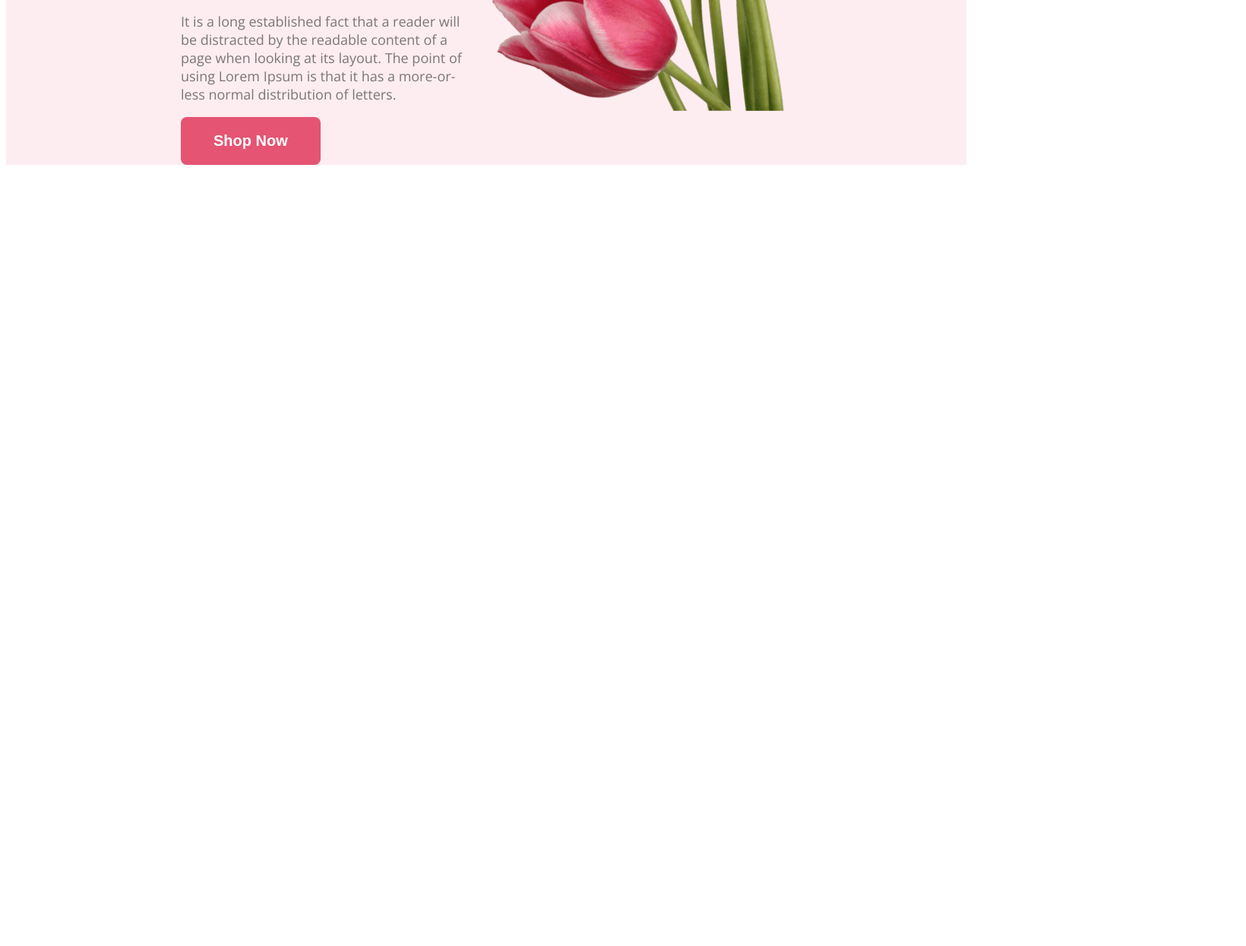
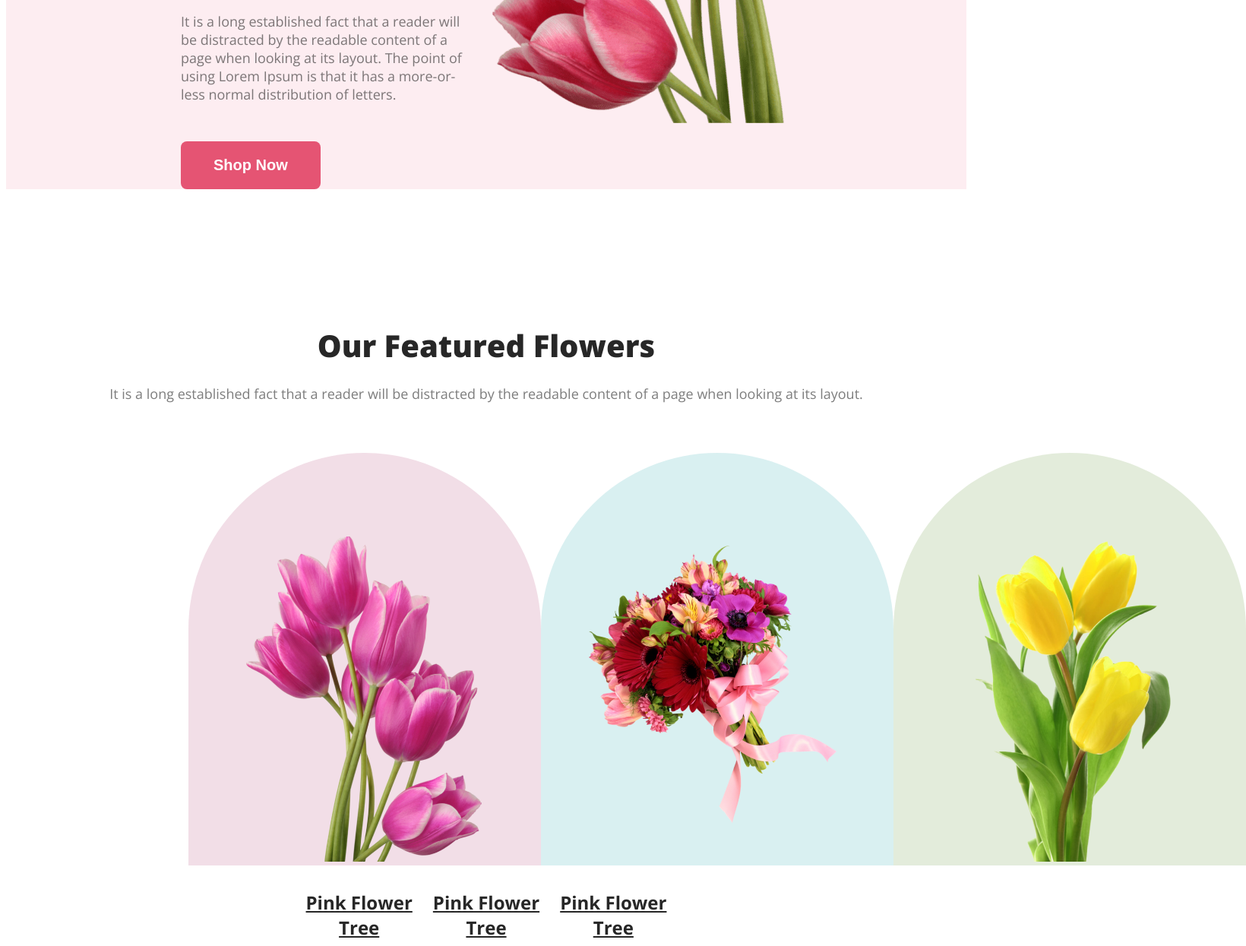
Before and after one commit to alrakib1/flower-shop-web, a plain HTML site: page index.html in a window 1280 px wide. Shown: the part 782-2027 px from the top of the page at 76% size, 1640 px wide, since content can reach past the window. Before the commit the page ends 1007 px from the top, so only its background shows below. Drawn offline with nearby package versions, Linux system fonts and the light colour scheme.

Commit message:
added featured flowers

```diff
--- a/index.html
+++ b/index.html
@@ -1,27 +1,58 @@
 <!DOCTYPE html>
 <html lang="en">
   <head>
-    <meta charset="UTF-8">
-    <meta name="viewport" content="width=device-width, initial-scale=1.0">
+    <meta charset="UTF-8" />
+    <meta name="viewport" content="width=device-width, initial-scale=1.0" />
     <title>Flower Shop</title>
-    <link rel="preconnect" href="https://fonts.googleapis.com">
-    <link rel="preconnect" href="https://fonts.gstatic.com" crossorigin>
-    <link href="https://fonts.googleapis.com/css2?family=Open+Sans:wght@400;700;800&display=swap" rel="stylesheet">
-    <link rel="stylesheet" href="./styles/flowershop.css">
+    <link rel="preconnect" href="https://fonts.googleapis.com" />
+    <link rel="preconnect" href="https://fonts.gstatic.com" crossorigin />
+    <link
+      href="https://fonts.googleapis.com/css2?family=Open+Sans:wght@400;700;800&display=swap"
+      rel="stylesheet"
+    />
+    <link rel="stylesheet" href="./styles/flowershop.css" />
   </head>
   <body>
     <header class="header">
       <div class="banner">
         <div class="banner-content">
-                <h1 class="banner-title">Let's make beautiful flowers a part of your life.</h1>
-                <p class="banner-description">It is a long established fact that a reader will be distracted by the readable content of a page when looking at its layout. The point of using Lorem Ipsum is that it has a more-or-less normal distribution of letters.</p>
+          <h1 class="banner-title">
+            Let's make beautiful flowers a part of your life.
+          </h1>
+          <p class="banner-description">
+            It is a long established fact that a reader will be distracted by
+            the readable content of a page when looking at its layout. The point
+            of using Lorem Ipsum is that it has a more-or-less normal
+            distribution of letters.
+          </p>
           <button class="btn-primary">Shop Now</button>
         </div>
-            <img class="banner-flower" src="./images/pngwing 10.png" alt="">
+        <img class="banner-flower" src="./images/pngwing 10.png" alt="" />
       </div>
     </header>
     <main>
-
+      <section>
+        <div class="section-content">
+            <h3 class="section-title">Our Featured Flowers</h3>
+            <p class="section-description">It is a long established fact that a reader will be distracted by the readable content of a page when looking at its layout.</p>
+        </div>
+        <div class="featured-flowers">
+          <div class="flowers-1">
+            <img src="./images/pngwing 6.png" alt="" />
+          </div>
+          <div class="flowers-2">
+            <img src="./images/pngwing 5.png" alt="" />
+          </div>
+          <div class="flowers-3">
+            <img src="./images/pngwing 7.png" alt="" />
+          </div>
+        </div>
+        <div class="flowers-name">
+            <div class="flowers-no">Pink Flower Tree</div>
+            <div class="flowers-no">Pink Flower Tree</div>
+            <div class="flowers-no">Pink Flower Tree</div>
+        </div>
+      </section>
     </main>
     <footer></footer>
   </body>
--- a/styles/flowershop.css
+++ b/styles/flowershop.css
@@ -10,6 +10,7 @@ body {
   border-radius: 8px;
   background-color: #e55473;
   border: 0;
+  margin-top: 32px;
 }
 /* header related styles */
 .header {
@@ -34,3 +35,60 @@ body {
   font-weight: 400;
   margin-top: 0px;
 }
+
+/* main section styles */
+
+.featured-flowers {
+  display: flex;
+  justify-content: space-between;
+  align-items: center;
+  gap: 24;
+  padding: 48px 240px 0px 240px;
+}
+.section-content {
+  text-align: center;
+  margin-top: 178px;
+}
+.section-title {
+  color: #272727;
+  text-align: center;
+  font-size: 40px;
+  font-weight: 800;
+  margin-bottom: 0;
+}
+.section-description {
+  color: rgba(39, 39, 39, 0.6);
+  text-align: center;
+  font-size: 18px;
+  font-weight: 400;
+  margin-top: 24px;
+}
+.flowers-1 {
+  border-radius: 300px 300px 0px 0px;
+  background-color: rgba(167, 33, 98, 0.15);
+  padding: 110px 78px 0px 76px;
+}
+.flowers-2 {
+  border-radius: 300px 300px 0px 0px;
+  background-color: rgba(5, 151, 160, 0.15);
+  padding: 117px 47px 51px 47px;
+}
+.flowers-3 {
+  border-radius: 300px 300px 0px 0px;
+  background: rgba(71, 125, 17, 0.15);
+  padding: 67px 75px 0px 75px;
+}
+.flowers-name {
+  display: flex;
+  justify-content: space-between;
+  align-items: center;
+  color: #272727;
+  text-align: center;
+  font-size: 24px;
+  font-weight: 700;
+  text-decoration-line: underline;
+  padding-top: 32px;
+  padding-left: 381px;
+  padding-right: 381px;
+}
+/* about section styles */
```
Lines whose indentation alone changed are shown as unchanged.
